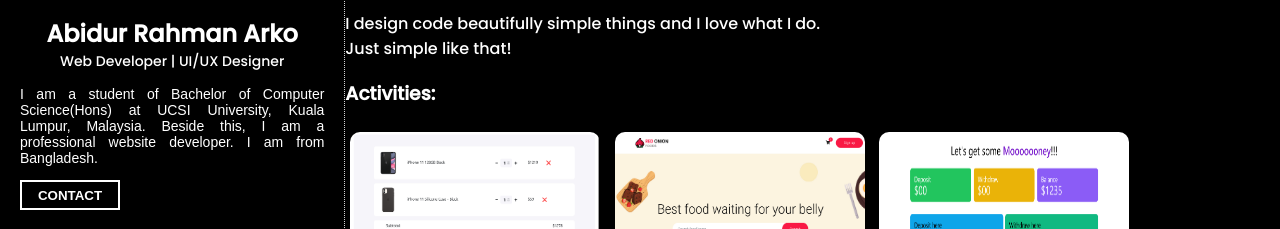
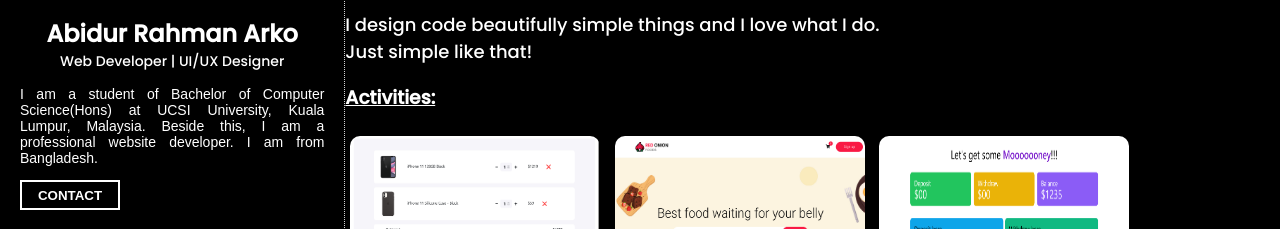
Before and after one commit to aroarko18/assignment-portfolio-simple, a plain HTML site: page index.html in a window 1280 px wide. Shown: the part 264-493 px from the top of the page. Drawn offline with Linux system fonts and the light colour scheme.

Commit message:
simplified

```diff
--- a/index.html
+++ b/index.html
@@ -60,7 +60,7 @@
                 </p>
             </div>
             <div>
-                <h3>Activities:</h3>
+                <h3 class="activity-headline">Activities:</h3>
                 <div class="activites">
                 <a href="https://aroarko18.github.io/shopping-cart/" target="_blank"><img src="images/cart.png" alt=""></a>
                 <a href="https://red-onion-delivery.netlify.app" target="_blank"><img src="images/onlineshop.png" alt=""></a>
--- a/styles/style.css
+++ b/styles/style.css
@@ -106,6 +106,12 @@ body{
     font-size: 36px;
     font-weight: 400;
 }
+.main-content p{
+    font-size: 18px;
+}
+.activity-headline{
+    text-decoration: underline;
+}
 .activities{
     display: grid;
     grid-template-columns: repeat(3, 1fr);
```
